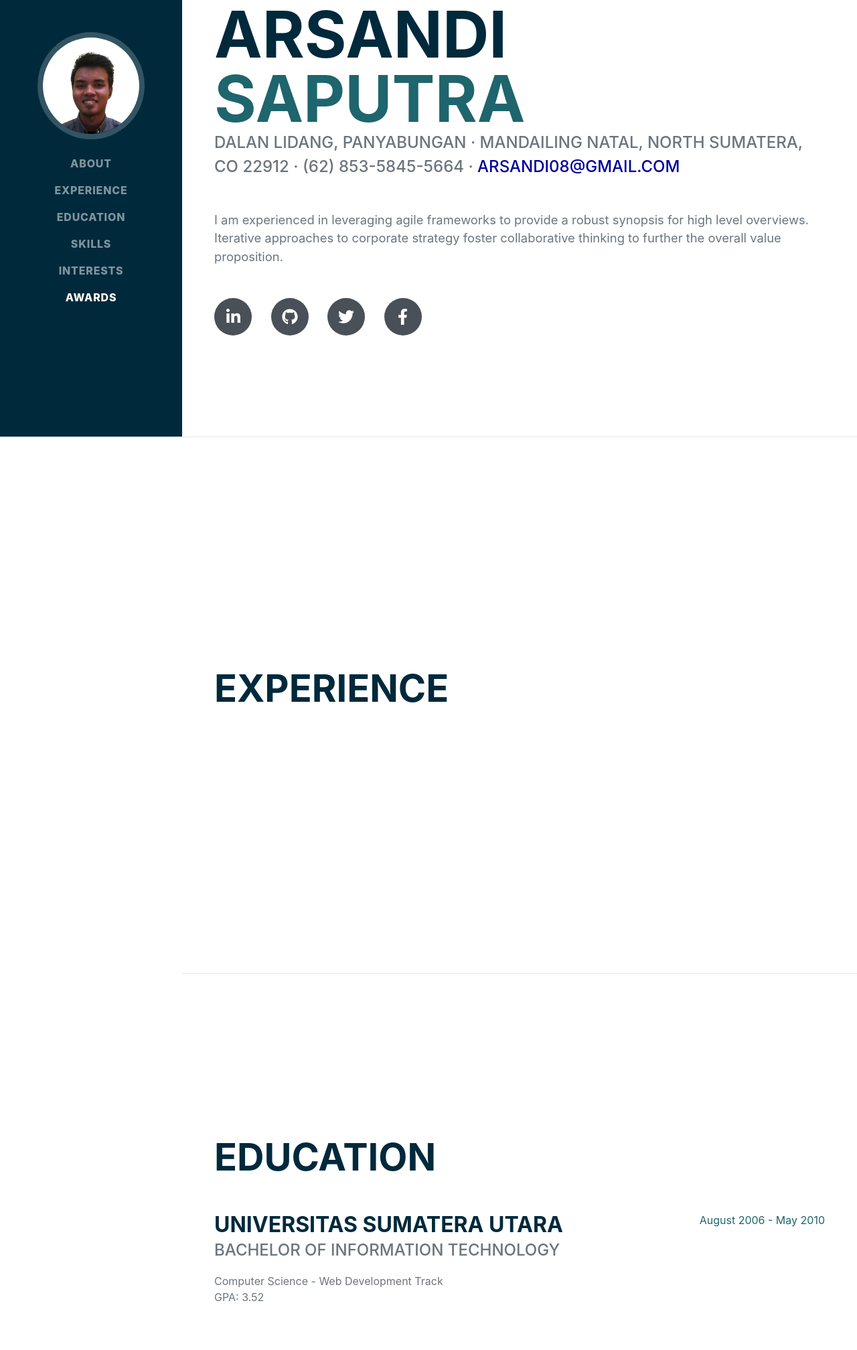
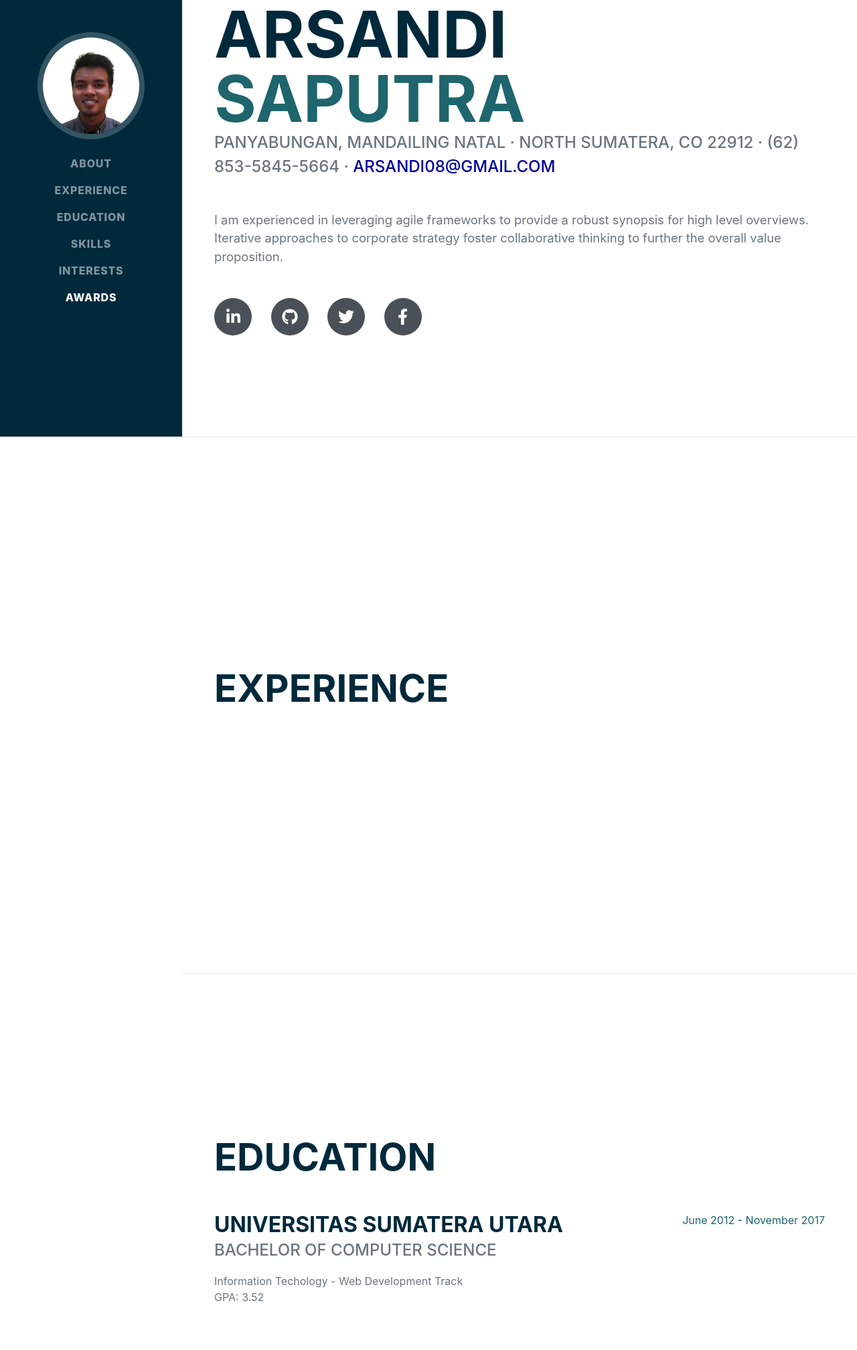
Before and after one commit to arsandisaputra/arsandisaputra.github.io, a plain HTML site: page index.html in a window 1280 px wide. Shown: the part 148-2164 px from the top of the page at 67% size. Drawn offline with nearby package versions, Linux system fonts and the light colour scheme; a web font is replaced by a local one.

Commit message:
Update index.html
Update the details.

```diff
--- a/index.html
+++ b/index.html
@@ -5,7 +5,7 @@
     <meta name="viewport" content="width=device-width, initial-scale=1, shrink-to-fit=no" />
     <meta name="description" content="" />
     <meta name="author" content="" />
-    <title>Resume - Start Bootstrap Theme</title>
+    <title>Arsandi Saputra</title>
     <link rel="icon" type="image/x-icon" href="assets/img/favicon.ico" />
     <!-- Font Awesome icons (free version)-->
     <script src="https://use.fontawesome.com/releases/v5.15.1/js/all.js" crossorigin="anonymous"></script>
@@ -44,13 +44,13 @@
                     <span class="text-primary">Saputra</span>
                 </h1>
                 <div class="subheading mb-5">
-                    Dalan Lidang, Panyabungan · Mandailing Natal, North Sumatera, CO 22912 · (62) 853-5845-5664 ·
+                    Panyabungan, Mandailing Natal · North Sumatera, CO 22912 · (62) 853-5845-5664 ·
                     <a href="mailto:name@email.com">arsandi08@gmail.com</a>
                 </div>
                 <p class="lead mb-5">I am experienced in leveraging agile frameworks to provide a robust synopsis for high level overviews. Iterative approaches to corporate strategy foster collaborative thinking to further the overall value proposition.</p>
                 <div class="social-icons">
-                    <a class="social-icon" href="#"><i class="fab fa-linkedin-in"></i></a>
-                    <a class="social-icon" href="#"><i class="fab fa-github"></i></a>
+                    <a class="social-icon" href="https://id.linkedin.com/in/arsandisaputra"><i class="fab fa-linkedin-in"></i></a>
+                    <a class="social-icon" href="https://github.com/arsandisaputra"><i class="fab fa-github"></i></a>
                     <a class="social-icon" href="#"><i class="fab fa-twitter"></i></a>
                     <a class="social-icon" href="#"><i class="fab fa-facebook-f"></i></a>
                 </div>
@@ -103,11 +103,11 @@
                 <div class="d-flex flex-column flex-md-row justify-content-between mb-5">
                     <div class="flex-grow-1">
                         <h3 class="mb-0">Universitas Sumatera Utara</h3>
-                        <div class="subheading mb-3">Bachelor of Information Technology</div>
-                        <div>Computer Science - Web Development Track</div>
+                        <div class="subheading mb-3">Bachelor of Computer Science</div>
+                        <div>Information Techology - Web Development Track</div>
                         <p>GPA: 3.52</p>
                     </div>
-                    <div class="flex-shrink-0"><span class="text-primary">August 2006 - May 2010</span></div>
+                    <div class="flex-shrink-0"><span class="text-primary">June 2012 - November 2017</span></div>
                 </div>
                 <!-- <div class="d-flex flex-column flex-md-row justify-content-between">
                     <div class="flex-grow-1">
```
